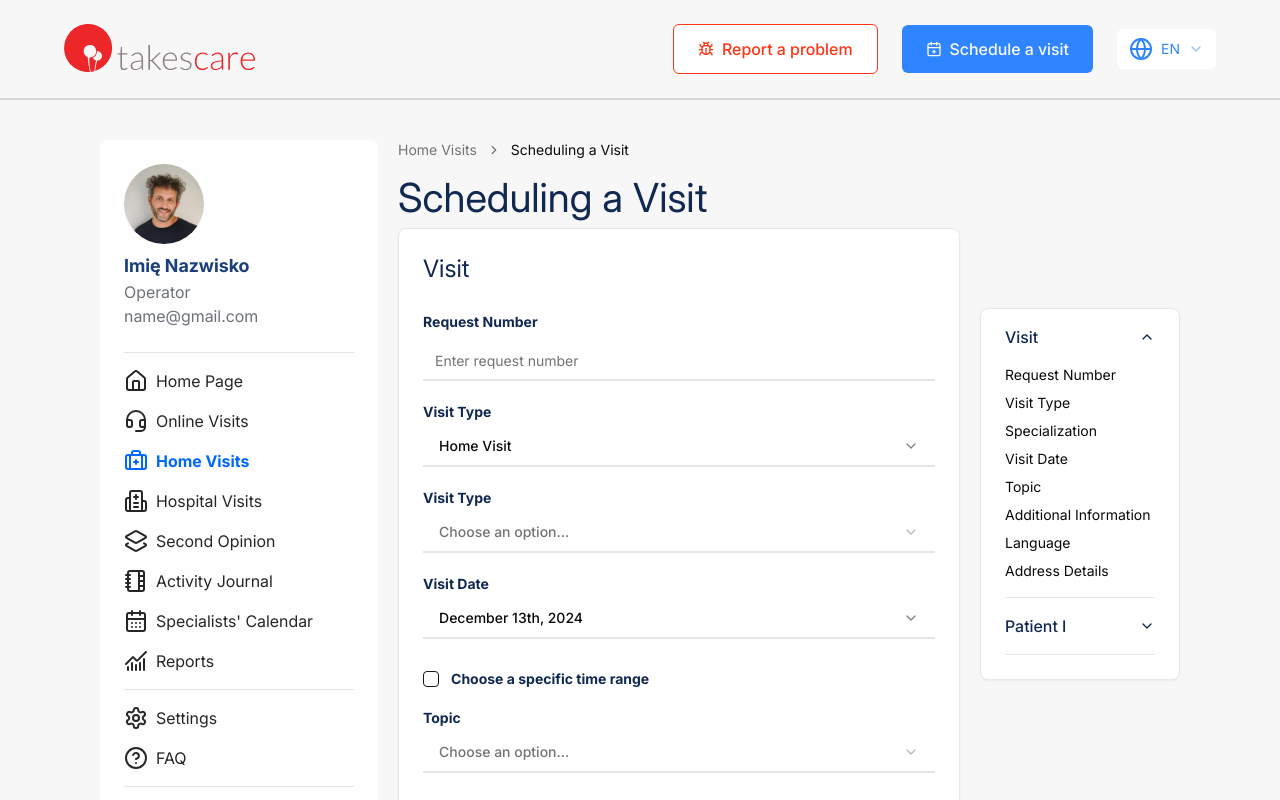
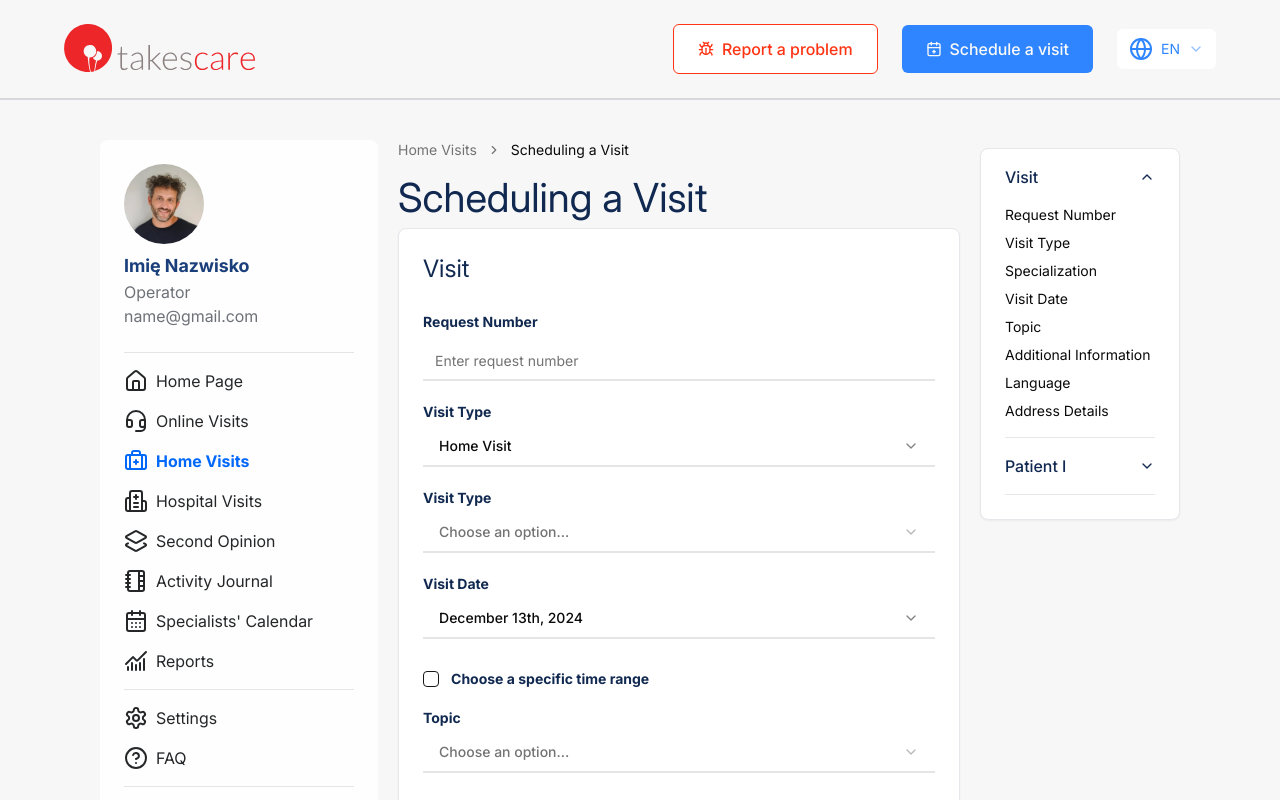
Before and after one commit to JustinNowoczek/takecare, a Next.js app: page /en/home-visit/book in a window 1280 px wide. Shown: the top 800 px of the page. Built offline with nearby package versions, Linux system fonts and the light colour scheme.

Commit message:
adjusted accordion nav

```diff
--- a/src/app/[locale]/(authenticated)/home-visit/book/HomeVisitForm.tsx
+++ b/src/app/[locale]/(authenticated)/home-visit/book/HomeVisitForm.tsx
@@ -352,7 +352,7 @@ export default function HomeVisitForm({
 	}
 
 	return (
-		<main className="flex gap-5">
+		<main className="relative flex gap-5">
 			<Form {...form}>
 				<form onSubmit={handleSubmit(onSubmit)} className="flex flex-col flex-1 gap-6">
 					<Card>
@@ -528,7 +528,7 @@ export default function HomeVisitForm({
 					</Button>
 				</form>
 			</Form>
-			<Card className="mt-20 w-[200px] h-min formNav">
+			<Card className="relative -top-20 w-[200px] h-min formNav">
 				<CardContent>
 					<Accordion type="multiple" defaultValue={['main']}>
 						<AccordionItem value="main">
```
